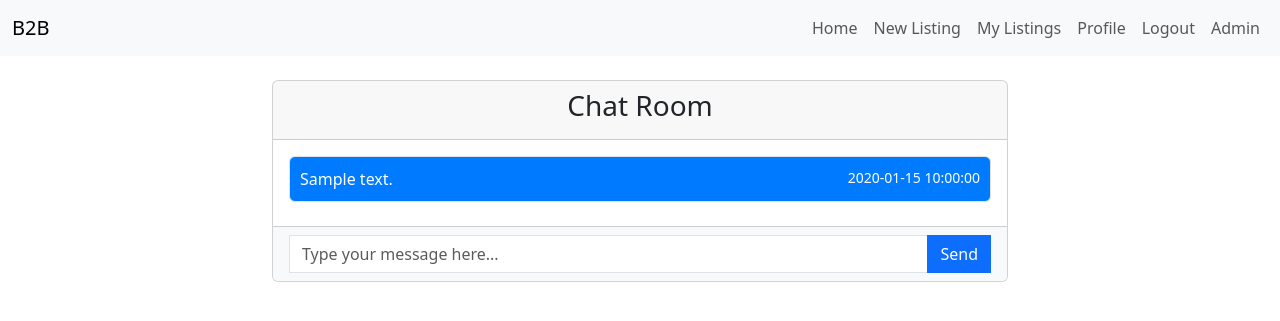
After one commit to ZafirChowdhury/b2bWeb, a Flask app: page /chat/1/1 in a window 1280 px wide. The commit adds this page. Shown: the top 321 px of the page. Run offline with Flask 3, Linux system fonts and the light colour scheme; the visitor is signed in with stand-in values (Sample User, id 1); tables that the repository leaves empty hold one stand-in row (values such as "Sample post"); some libraries are stand-ins or nearby versions.

Commit message:
Add Chat

```diff
--- a/app.py
+++ b/app.py
@@ -414,36 +414,46 @@ def report_user(user_id):
     return redirect(url_for("profile", user_id=user_id))
 
 
-@app.route("/chat/<int:listing_id/<int:buyer_id>", methods=["POST"])
+@app.route("/chat/<int:listing_id>/<int:buyer_id>", methods=["POST", "GET"])
 def chat(listing_id, buyer_id):
     if not session.get("user_id"):
         return redirect(url_for("login"))
 
-    query = '''
-        SELECT *
-        FROM listings
-        WHERE listing_id = %s
-    '''
-    listings = database.get(query, (listing_id, ))
+    listings = database.get("SELECT * FROM listings WHERE listing_id = %s", (listing_id, ))
     if len(listings) == 0:
         return redirect(url_for("apology", em="Listing dose not exist"))
 
     listing = listings[0]
 
+    # Checking user acess
     if not (listing.get("user_id") == session.get("user_id") or buyer_id == session.get("user_id")):
         return redirect(url_for("apology", em="Invalid acess"))
 
-    query = '''
-        SELECT *
-        FROM chats
-        WHERE listing_id = %s AND buyer_id = %s
-    '''
-    chats = database.get(query, (listing_id, buyer_id))
+    # If chat dose not exist create chat and then show
+    chats = database.get("SELECT * FROM chats WHERE listing_id = %s AND buyer_id = %s", (listing_id, buyer_id))
+    if len(chats) == 0:
+        database.save("INSERT INTO chats (listing_id, buyer_id, seller_id) VALUES (%s, %s, %s)", (listing_id, buyer_id, listing.get("user_id")))
 
-    if len(chats) == 0:
-        query = '''
-            INSERT INTO
-        '''
+    # Getting chat data and messages
+    chat = database.get("SELECT * FROM chats WHERE listing_id = %s AND buyer_id = %s", (listing_id, buyer_id))[0]
+    messages = database.get("SELECT * FROM chat_message WHERE chat_id = %s", (chat.get("chat_id"), ))
 
-    # Show existing chat
-    return ""
+    return render_template("chat.html", chat=chat, messages=messages)
+
+
+@app.route("/message/<int:sender_id>/<int:chat_id>/<int:buyer_id>/<int:listing_id>", methods=["POST"])
+def message(sender_id, chat_id, buyer_id, listing_id):
+    if not session.get("user_id"):
+        return redirect(url_for("login"))
+
+    if sender_id != session.get("user_id"):
+        return redirect(url_for("apology", em="Invalid acess"))
+
+    text = request.form.get("message_text")
+
+    if not text:
+        return redirect(url_for("apology", em="Message content missings"))
+
+    database.save("INSERT INTO chat_message (chat_id, sender_id, message_text) VALUES (%s, %s, %s)", (chat_id, sender_id, text))
+
+    return redirect(url_for("chat", listing_id=listing_id, buyer_id=buyer_id))
--- a/sql/schema.sql
+++ b/sql/schema.sql
@@ -83,10 +83,12 @@ CREATE TABLE chats (
 CREATE TABLE chat_message (
     massage_id INT NOT NULL AUTO_INCREMENT,
     chat_id INT,
+    sender_id INT,
 
     message_text VARCHAR(2048) NOT NULL,
     date_posted TIMESTAMP DEFAULT CURRENT_TIMESTAMP,
 
     PRIMARY KEY (massage_id),
-    FOREIGN KEY (chat_id) REFERENCES chat(chat_id) ON DELETE CASCADE
+    FOREIGN KEY (chat_id) REFERENCES chats(chat_id) ON DELETE CASCADE,
+    FOREIGN KEY (sender_id) REFERENCES users(user_id) ON DELETE SET NULL
 );
--- /dev/null
+++ b/templates/chat.html
@@ -0,0 +1,75 @@
+{% extends "layout.html" %}
+
+{% block title %}Chat{% endblock %}
+
+{% block main %}
+    <div class="container mt-4">
+        <div class="row">
+            <div class="col-md-8 offset-md-2">
+                <div class="card">
+                    <div class="card-header text-center">
+                        <h3>Chat Room</h3>
+                    </div>
+                    <div class="card-body chat-body">
+                        <ul class="list-group" id="messages">
+                            {% for message in messages %}
+                                {% if message.sender_id == session['user_id'] %}
+                                    <li class="list-group-item bg-primary text-white mb-2 message-item">
+                                        <div class="d-flex justify-content-between">
+                                            <span>{{ message.message_text }}</span>
+                                            <small>{{ message.date_posted }}</small>
+                                        </div>
+                                    </li>
+                                {% else %}
+                                    <li class="list-group-item bg-light mb-2 message-item">
+                                        <div class="d-flex justify-content-between">
+                                            <span>{{ message.message_text }}</span>
+                                            <small>{{ message.date_posted }}</small>
+                                        </div>
+                                    </li>
+                                {% endif %}
+                            {% endfor %}
+                        </ul>
+                    </div>
+
+                    <div class="card-footer">
+                        <form action="/message/{{ session['user_id'] }}/{{ chat.chat_id }}/{{ chat.buyer_id }}/{{ chat.listing_id }}" method="post">
+                            <div class="input-group">
+                                <input type="text" name="message_text" class="form-control" placeholder="Type your message here..." required>
+                                <button class="btn btn-primary" type="submit">Send</button>
+                            </div>
+                        </form>
+                    </div>
+                </div>
+            </div>
+        </div>
+    </div>
+{% endblock %}
+
+{% block styles %}
+    <style>
+        .chat-body {
+            max-height: 400px;
+            overflow-y: auto;
+        }
+        .message-item {
+            border-radius: 15px;
+            padding: 10px;
+        }
+        .bg-primary {
+            background-color: #007bff !important;
+        }
+        .bg-light {
+            background-color: #f8f9fa !important;
+        }
+        .card-footer {
+            background-color: #f8f9fa;
+        }
+        .input-group .form-control {
+            border-radius: 0;
+        }
+        .input-group .btn {
+            border-radius: 0;
+        }
+    </style>
+{% endblock %}
--- a/templates/layout.html
+++ b/templates/layout.html
@@ -11,6 +11,7 @@
     crossorigin="anonymous">
 
     <title>{% block titile %}B2B{% endblock %}</title>
+    {% block styles %}{% endblock %}
 </head>
 
 <body>
```
